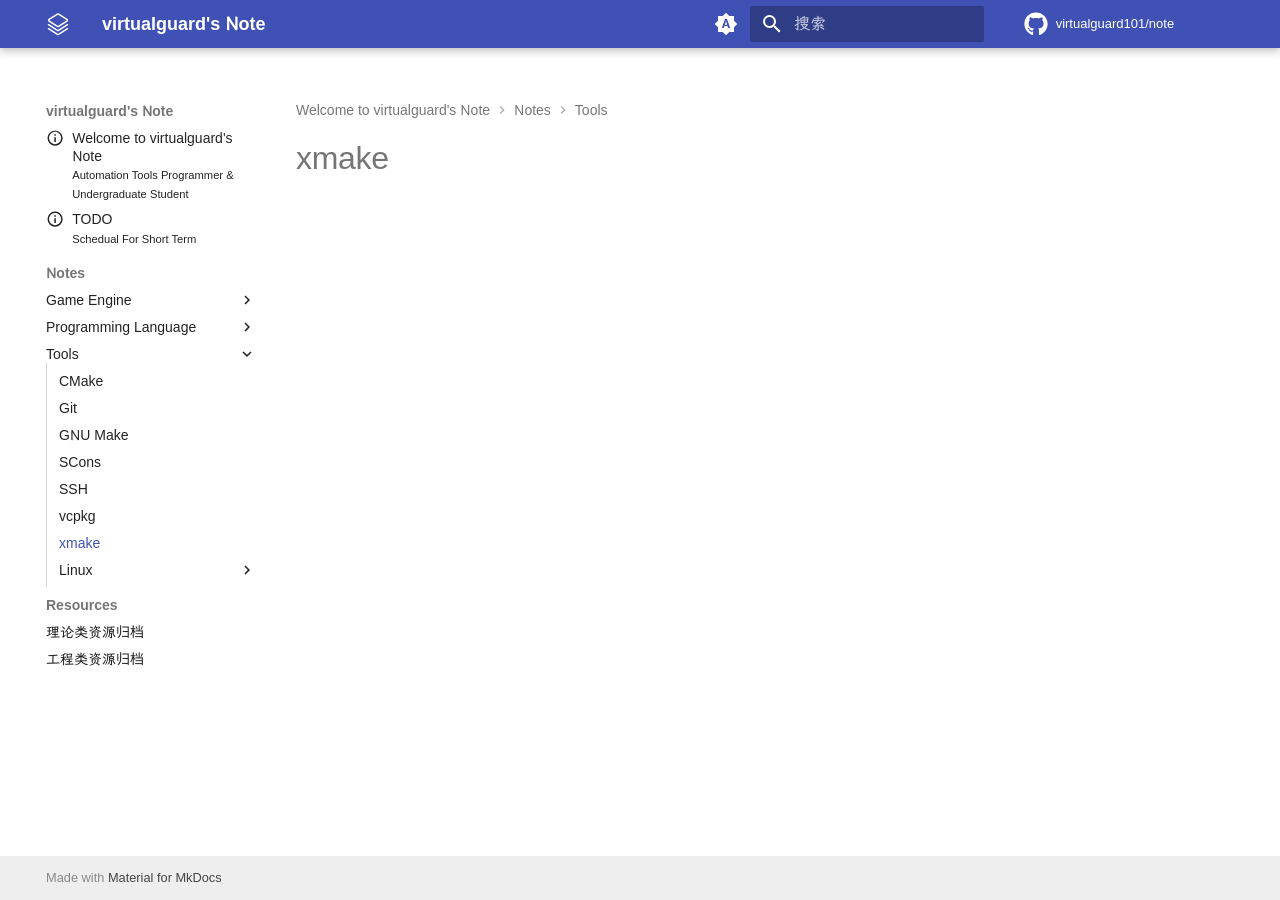
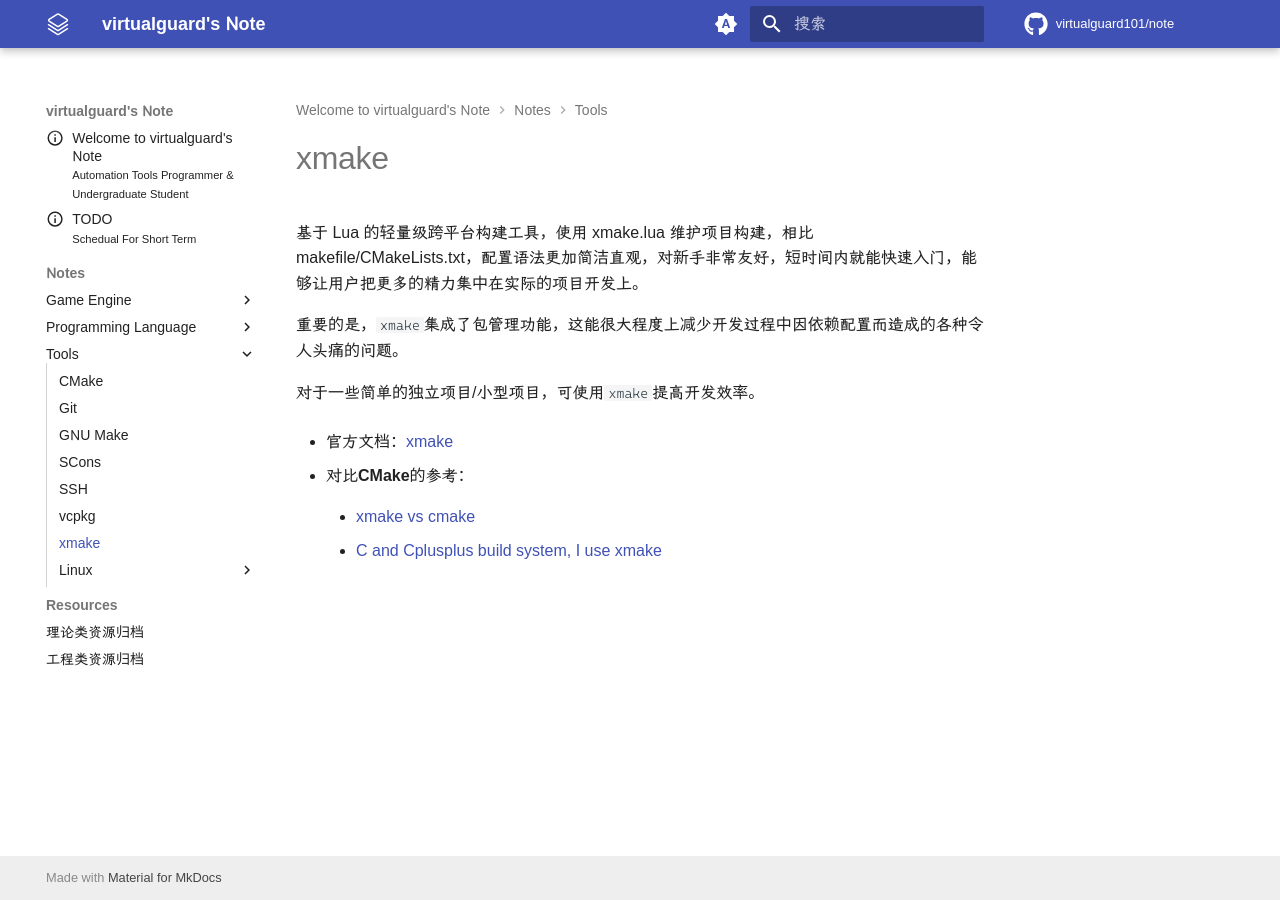
Before and after one commit to virtualguard101/note, an MkDocs documentation site: the page built from docs/notes/tools/xmake.md, in a window 1280 px wide. Built offline with MkDocs 1.6.1 and Material for MkDocs 9.7.7, drawn with Linux system fonts in a browser that asks for light colours; some web fonts are replaced; comment, search, counter and statistics services are not loaded.

Commit message:
update xmake

```diff
--- a/docs/notes/tools/xmake.md
+++ b/docs/notes/tools/xmake.md
@@ -1 +1,15 @@
 # xmake
+
+基于 Lua 的轻量级跨平台构建工具，使用 xmake.lua 维护项目构建，相比 makefile/CMakeLists.txt，配置语法更加简洁直观，对新手非常友好，短时间内就能快速入门，能够让用户把更多的精力集中在实际的项目开发上。
+
+重要的是，`xmake`集成了包管理功能，这能很大程度上减少开发过程中因依赖配置而造成的各种令人头痛的问题。
+
+对于一些简单的独立项目/小型项目，可使用`xmake`提高开发效率。
+
+- 官方文档：[xmake](https://xmake.io/#/zh-cn/about/introduction)
+
+- 对比**CMake**的参考：
+
+    - [xmake vs cmake](https://www.reddit.com/r/cpp/comments/bw500a/xmake_vs_cmake/)
+
+    - [C and Cplusplus build system, I use xmake](https://github.com/xmake-io/xmake/wiki/C-and-Cplusplus-build-system,-I-use-xmake)
```
